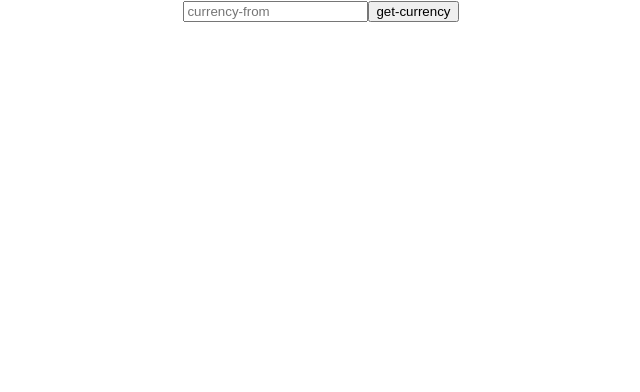
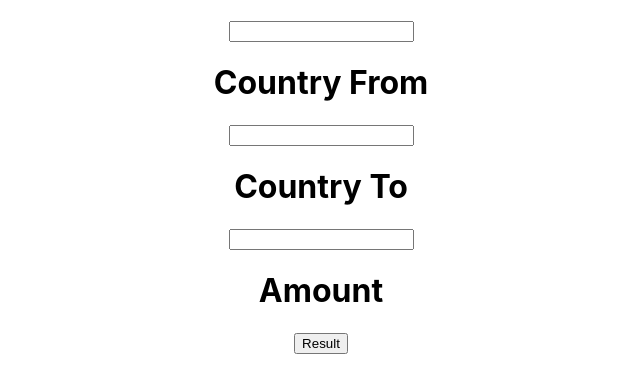
Before and after one commit to friedbergjon/api-currency-converter, a React (Create React App) app: page / in a window 1280 px wide. Shown: the top 392 px of the page, without its empty margins (319-959 px from the left). Built offline with nearby package versions, Linux system fonts and the light colour scheme.

Commit message:
created input handlers

```diff
--- a/src/App.js
+++ b/src/App.js
@@ -7,8 +7,10 @@ class App extends Component {
     super(props);
 
     this.state = {
-     currencyFrom: "",
-      currencyTo: ""
+     from: "",
+     to: "",
+     amount: ""
+
     }
 
     this.getCurrencyData = this.getCurrencyData.bind(this);
@@ -23,10 +25,10 @@ class App extends Component {
 
   async getCurrencyData(event) {
     event.preventDefault();
+
     const url = "http://data.fixer.io/api/latest?access_key=";
     const api_key = "19a134dc8bb335545f8993b6da04b496";
     const res = await axios(`${url}${api_key}`);
-
     console.log(res.data);
     this.setState({
 
@@ -40,11 +42,20 @@ class App extends Component {
 
     return (
       <div className="App">
+        <br />
        <form onSubmit={this.getCurrencyData}>
-          <input type="text" name="currency-from" value={this.state.currencyFrom} placeholder="currency-from" id="currency-from" onChange={this.handleInputChange}/>
-  	      <input type="submit" value="get-currency" id="getTemp"/>
+      <div>
+          <input type="text" name="from" value={this.state.from} onChange={this.handleInputChange}/>
+          <h1>Country From</h1>
+          <input type="text" name="to" value={this.state.to} onChange={this.handleInputChange}/>
+          <h1>Country To</h1>
+          <input type="text" name="amount" value={this.state.amount} onChange={this.handleInputChange}/>
+          <h1>Amount</h1>
+  	      <input type="submit" value="Result"/>
+         <br />
+         </div>
+        </form>
 
-        </form>
       </div>
     )
   }
```
